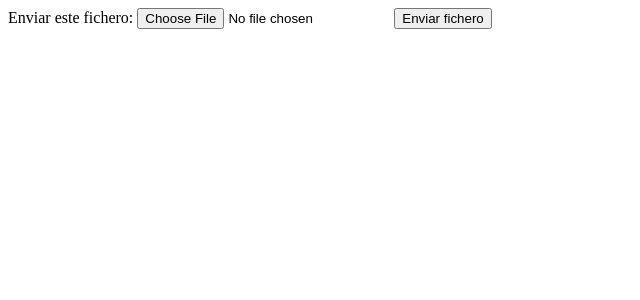
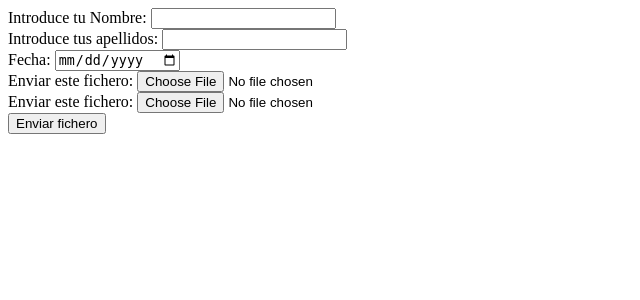
Before and after one commit to DAW-presencial/dwes_2021-Valentinpujiulatorres, a PHP site: page /formularioEnvio.php in a window 1280 px wide. Shown: the top 300 px of the page, without its empty margins (0-640 px from the left). Run offline with PHP 8.4, Linux system fonts and the light colour scheme.

Commit message:
Commit con todos los cambios

```diff
--- a/1eva_respuestas/EJ5/formularioEnvio.php
+++ b/1eva_respuestas/EJ5/formularioEnvio.php
@@ -1,11 +1,24 @@
 <html>
+<head>
+  <meta charset="UTF-8">
+  <meta http-equiv="X-UA-Compatible" content="IE=edge">
+  <meta name="viewport" content="width=device-width, initial-scale=1.0">
+  <title>Examen 1 Evaluación Valentín Pujiula</title>
+</head>
     <body>
-    <form enctype="multipart/form-data" action="Engine.php" method="POST">
+    <form enctype="multipart/form-data" action="Engine.php" method="post">
+    <label for="Name">Introduce tu Nombre:</label>
+    <input type="text" name="Name"><br>
+    <label for="Surname">Introduce tus apellidos:</label>
+    <input type="text" name="Surname"><br>
+    <label for="Date">Fecha:</label>
+    <input type="date" name="Date"><br>
     <input type="hidden" name="MAX_FILE_SIZE" value="30000" />
-
-    <label>Enviar este fichero:</label>
-    <input name="fichero_usuario" type="file" />
-    <input type="submit" value="Enviar fichero" />
+    <label for="fichero_usuario">Enviar este fichero:</label>
+    <input name="fichero_usuario" type="file" /><br>
+    <label for="fichero_usuario2">Enviar este fichero:</label>
+    <input name="fichero_usuario2" type="file" /><br>
+    <input type="submit" value="Enviar fichero" name="Submit" />
 </form>
         <?php
 
```
Also changed, not shown: 1eva_respuestas/EJ5/Engine.php (+17 -1 lines).
